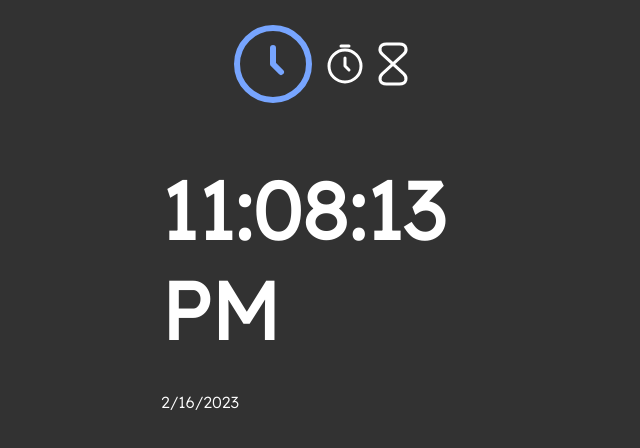
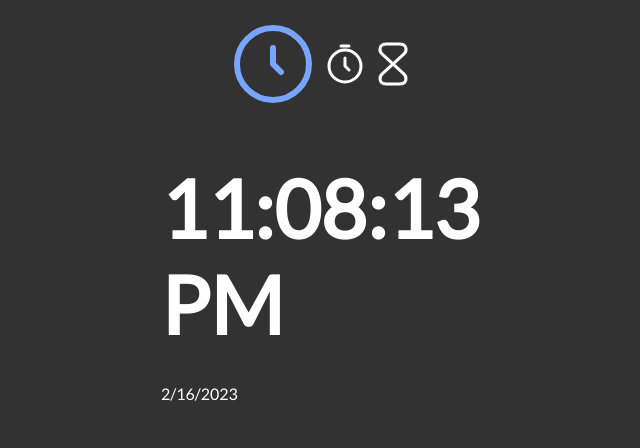
Before and after one commit to icarodebarros/timepiece, a React (Create React App) app: page / in a window 1280 px wide. Shown: the top 448 px of the page, without its empty margins (319-959 px from the left). Built offline with nearby package versions, Linux system fonts and the light colour scheme.

Commit message:
Changing main font to Lato

```diff
--- a/public/index.html
+++ b/public/index.html
@@ -27,7 +27,7 @@
 
     <link rel="preconnect" href="https://fonts.googleapis.com">
     <link rel="preconnect" href="https://fonts.gstatic.com" crossorigin>
-    <link href="https://fonts.googleapis.com/css2?family=Lexend:wght@300&display=swap" rel="stylesheet">
+    <link href="https://fonts.googleapis.com/css2?family=Lato&family=Lexend:wght@300&display=swap" rel="stylesheet">
 
     <title>React App</title>
   </head>
--- a/src/App.scss
+++ b/src/App.scss
@@ -4,11 +4,6 @@
   height: 100vh;
   background: variables.$background-color;
   color: variables.$base-color;
-
-  h1 {
-    margin: 0;
-    font-size: 5rem;
-  }
 
   .header {
     display: flex;
@@ -48,6 +43,12 @@
       width: 20rem;
       margin: auto;
       animation: changeMode 0.2s linear;
+
+      h1 {
+        margin: 0;
+        font-size: 5rem;
+        align-self: flex-start;
+      }
     }
 
     .actions {
--- a/src/components/StopWatch.module.scss
+++ b/src/components/StopWatch.module.scss
@@ -46,6 +46,7 @@
   }
   100% {
     min-height: 12.3rem;
+    max-height: 12.3rem;
   }
 }
 
--- a/src/index.scss
+++ b/src/index.scss
@@ -1,4 +1,4 @@
 body {
   margin: 0;
-  font-family: 'Lexend', 'Roboto', 'Oxygen', 'Ubuntu', sans-serif;
+  font-family: 'Lato', 'Roboto', 'Oxygen', 'Ubuntu', sans-serif;
 }
```
